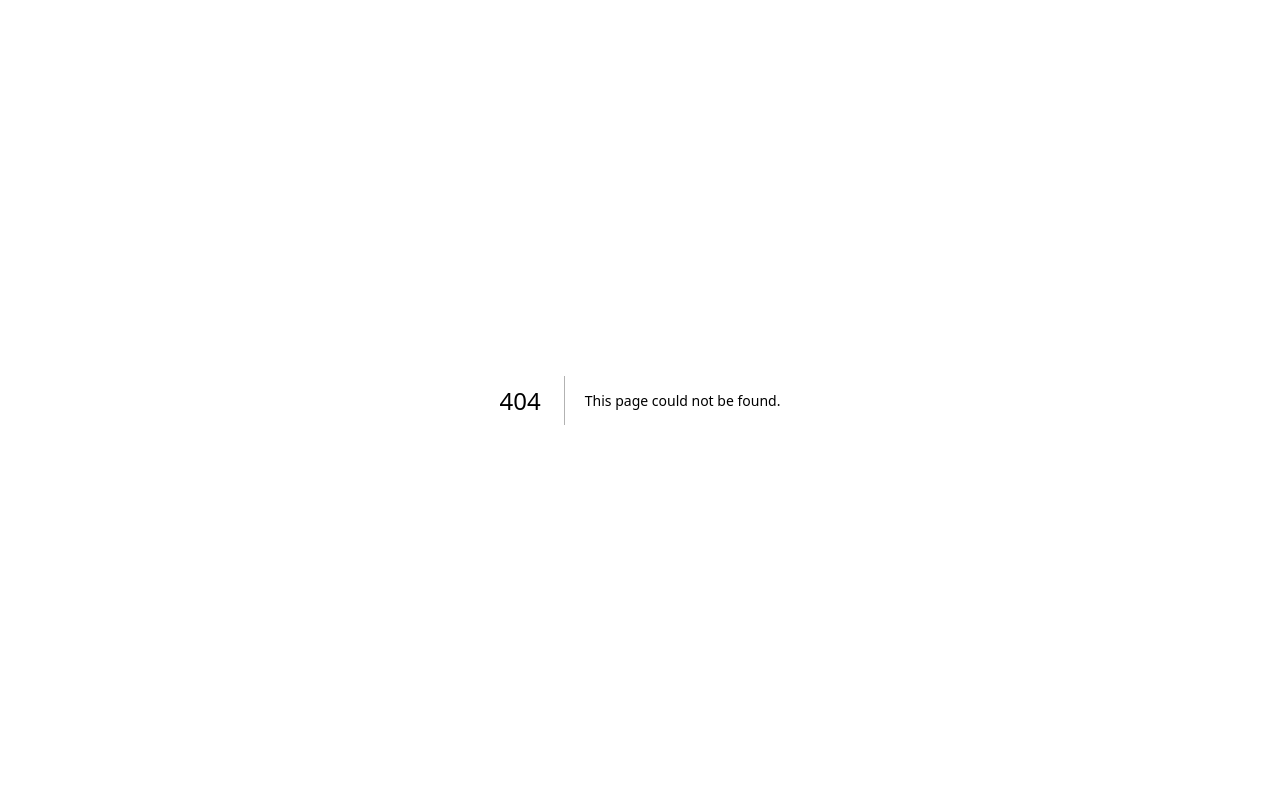
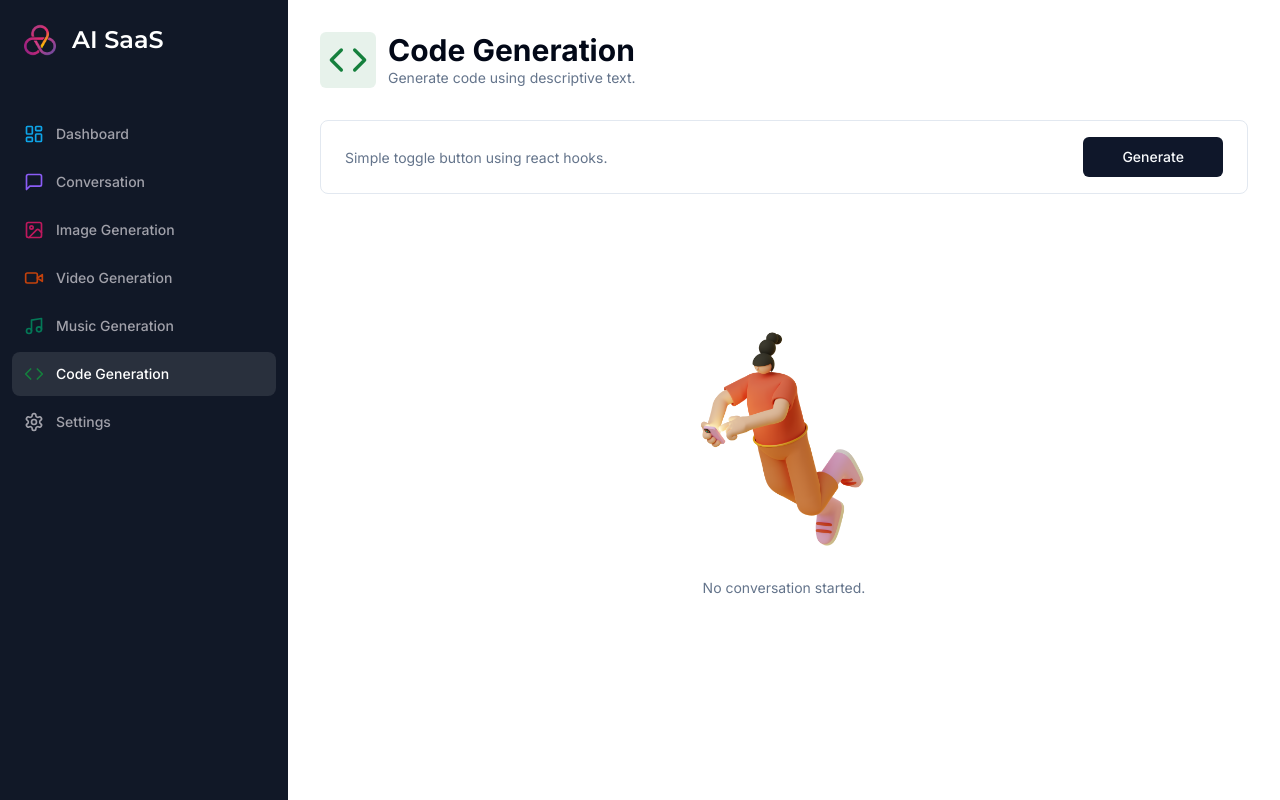
Before and after one commit to Utsavrawar27/AI-SaaS-Tool-Gateway, a Next.js app: page /code in a window 1280 px wide. Before the commit this address had no page. Built offline with nearby package versions, Linux system fonts and the light colour scheme.

Commit message:
added code generation component

```diff
--- /dev/null
+++ b/app/(dashboard)/(routes)/code/constants.ts
@@ -0,0 +1,6 @@
+import * as z from "zod";
+
+export const fromSchema = z.object({
+    prompt: z.string().min(1, {
+    message: "Prompt cannot be empty" }),
+    });
--- /dev/null
+++ b/app/(dashboard)/(routes)/code/page.tsx
@@ -0,0 +1,135 @@
+"use client"
+
+import axios from "axios";
+import * as z from "zod";
+import { Code } from "lucide-react";
+import { Heading } from "@/components/heading";
+import { useForm } from "react-hook-form";
+import { zodResolver } from "@hookform/resolvers/zod";
+import { Form, FormControl, FormField, FormItem } from "@/components/ui/form";
+import { useRouter } from "next/navigation";
+import { ChatCompletionRequestMessage } from "openai";
+
+import { fromSchema } from "./constants";
+import { Input } from "@/components/ui/input";
+import { Button } from "@/components/ui/button";
+import { useState } from "react";
+import ReactMarkdown from "react-markdown";
+import { Empty } from "@/components/empty";
+import { Loader } from "@/components/loader";
+import { cn } from "@/lib/utils";
+import { UserAvatar } from "@/components/user-avatar";
+import { BotAvatar } from "@/components/bot-avatar";
+
+const CodePage = () => {
+    const router = useRouter();
+    const [messages, setMessages] = useState<ChatCompletionRequestMessage[]>([]);
+
+    const form = useForm<z.infer<typeof fromSchema>>({
+        resolver: zodResolver(fromSchema),
+        defaultValues: {
+            prompt: "",
+        }
+    });
+
+    const isLoading = form.formState.isSubmitting;
+
+    const onSubmit = async (values: z.infer<typeof fromSchema>) => {
+        try {
+            const userMessage: ChatCompletionRequestMessage = {
+                role: "user",
+                content: values.prompt
+            };
+            const newMessages = [...messages, userMessage];
+
+            const response = await axios.post('/api/code', {
+                messages: newMessages });
+
+            setMessages((current) => [...current, userMessage, response.data]);
+
+            form.reset();
+          } catch (error: any) {
+            // TODO: Open Pro Model
+            console.log(error);
+          } finally {
+            router.refresh();
+          }
+    };
+
+  return (
+    <div>
+      <Heading
+        title="Code Generation"
+        description="Generate code using descriptive text."
+        icon={Code}
+        iconColor="text-green-700"
+        bgColor="bg-green-700/10"
+      />
+      <div className="px-4 lg:px-8">
+        <div>
+            <Form {...form}>
+                <form
+                    onSubmit={form.handleSubmit(onSubmit)}
+                    className="rounded-lg border w-full p-4 px-3 md:px-6 focus-within:shadow-sm grid grid-cols-12 gap-2">
+                        <FormField
+                            name="prompt"
+                            render={({ field }) => (
+                                <FormItem className="col-span-12 lg:col-span-10">
+                                    <FormControl className="m-0 p-0">
+                                        <Input
+                                            className="border-0 outline-none focus-visible:ring-0 focus-visible:ring-transparent"
+                                            disabled={isLoading}
+                                            placeholder="Simple toggle button using react hooks."
+                                            {...field}
+                                        />
+                                    </FormControl>
+                                </FormItem>
+                            )}
+                        />
+                        <Button className="col-span-12 lg:col-span-2 w-full" disabled={isLoading}>
+                            Generate
+                        </Button>
+                </form>
+            </Form>
+        </div>
+        <div className="space-y-4 mt-4">
+            {isLoading && (
+                <div className="p-8 rounded-lg w-full flex items-center justify-center bg-muted">
+                    <Loader />
+                </div>
+            )}
+            {messages.length === 0 && !isLoading && (
+                <Empty label="No conversation started." />
+            )}
+            <div className="flex flex-col-reverse gap-y-4">
+                {messages.map((message) => (
+                <div
+                    key={message.content}
+                    className={cn(
+                    "p-8 w-full flex items-start gap-x-8 rounded-lg",
+                    message.role === "user" ? "bg-white border border-black/10" :"bg-muted",
+                    )}
+                >
+                    {message.role === "user" ? <UserAvatar /> : <BotAvatar />}
+                    <ReactMarkdown components={{
+                        pre: ({ node, ...props }) => (
+                            <div className="overflow-auto w-full my-2 bg-black/10 p-2 rounded-lg">
+                                <pre {...props} />
+                            </div>
+                        ),
+                        code: ({ node, ...props }) => (
+                            <code className="bg-black/10 rounded-lg p-1" {...props} />
+                        )
+                    }} className="text-sm overflow-hidden leading-7">
+                        {message.content || ""}
+                    </ReactMarkdown>
+                </div>
+                ))}
+            </div>
+        </div>
+    </div>
+</div>
+);
+}
+
+export default CodePage;
--- /dev/null
+++ b/app/api/code/route.ts
@@ -0,0 +1,46 @@
+import { auth } from "@clerk/nextjs";
+import { NextResponse } from "next/server";
+import { ChatCompletionRequestMessage, Configuration, OpenAIApi } from "openai";
+
+const configuration = new Configuration({
+  apiKey: process.env.OPENAI_API_KEY,
+});
+
+const openai = new OpenAIApi(configuration);
+
+const instructionMessage: ChatCompletionRequestMessage = {
+  role: "system",
+  content: "Provide a detailed step-by-step explanation of the code in plain text, using a numbered list format. Include the code in markdown code snippets with inline comments for brief explanations. Start each explanation with a number corresponding to the order in which the code appears. For example, '1. We import...', '2. We define...', etc."
+};
+
+export async function POST(
+  req: Request
+) {
+  try {
+    const { userId } = auth();
+    const body = await req.json();
+    const { messages  } = body;
+
+    if (!userId) {
+      return new NextResponse("Unauthorized", { status: 401 });
+    }
+
+    if (!configuration.apiKey) {
+      return new NextResponse("OpenAI API Key not configured.", { status: 500 });
+    }
+
+    if (!messages) {
+      return new NextResponse("Messages are required", { status: 400 });
+    }
+
+    const response = await openai.createChatCompletion({
+      model: "gpt-3.5-turbo",
+      messages: [instructionMessage, ...messages]
+    });
+
+    return NextResponse.json(response.data.choices[0].message);
+  } catch (error) {
+    console.log('[CODE_ERROR]', error);
+    return new NextResponse("Internal Error", { status: 500 });
+  }
+};
```
Also changed, not shown: 1 other file (tests, documents, lock files or other folders).
